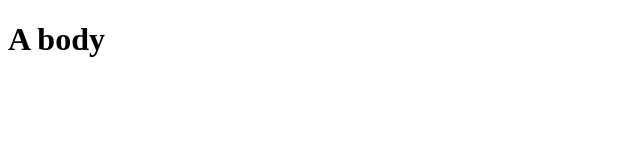
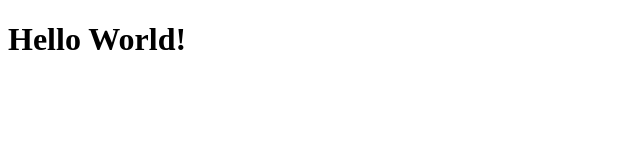
Before and after one commit to aholson95/Alex-Olson, a plain HTML site: page index.html in a window 1280 px wide. Shown: the whole page, without its empty margins (0-640 px from the left). Drawn offline with Linux system fonts and the light colour scheme.

Commit message:
Update index.html

```diff
--- a/index.html
+++ b/index.html
@@ -6,6 +6,6 @@
     <title>Document</title>
 </head>
 <body>
-    <h1>A body</h1>
+    <h1>Hello World!</h1>
 </body>
 </html>
```
